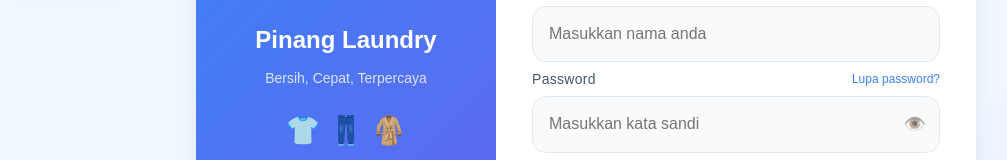
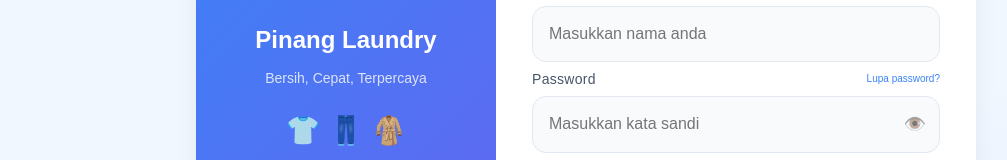
Before and after one commit to novacida00-create/pinang-laundry-frontend, a React (Vite) app: page /customer/login in a window 1280 px wide. Shown: the part 323-483 px from the top of the page, without its empty margins (54-1061 px from the left). Built offline with nearby package versions, Linux system fonts and the light colour scheme.

Commit message:
Update fitur

```diff
--- a/src/pages/auth/CustomerLoginPage.jsx
+++ b/src/pages/auth/CustomerLoginPage.jsx
@@ -150,7 +150,7 @@ export default function CustomerLoginPage() {
 
             <div style={{ display: "flex", justifyContent: "space-between", alignItems: "center", gap: 16 }}>
               <label style={styles.label}>Password</label>
-              <span style={{ fontSize: 12, color: "#3b82f6", cursor: "pointer" }} onClick={() => { setShowReset(true); setError(""); setResetUsername(username); }}>Lupa password?</span>
+              <span style={{ fontSize: 10, color: "#3b82f6", cursor: "pointer" }} onClick={() => { setShowReset(true); setError(""); setResetUsername(username); }}>Lupa password?</span>
             </div>
             <div style={styles.passWrap}>
               <input type={showPass ? "text" : "password"} placeholder="Masukkan kata sandi" value={password} onChange={(e) => setPassword(e.target.value)} style={styles.input} />
```
